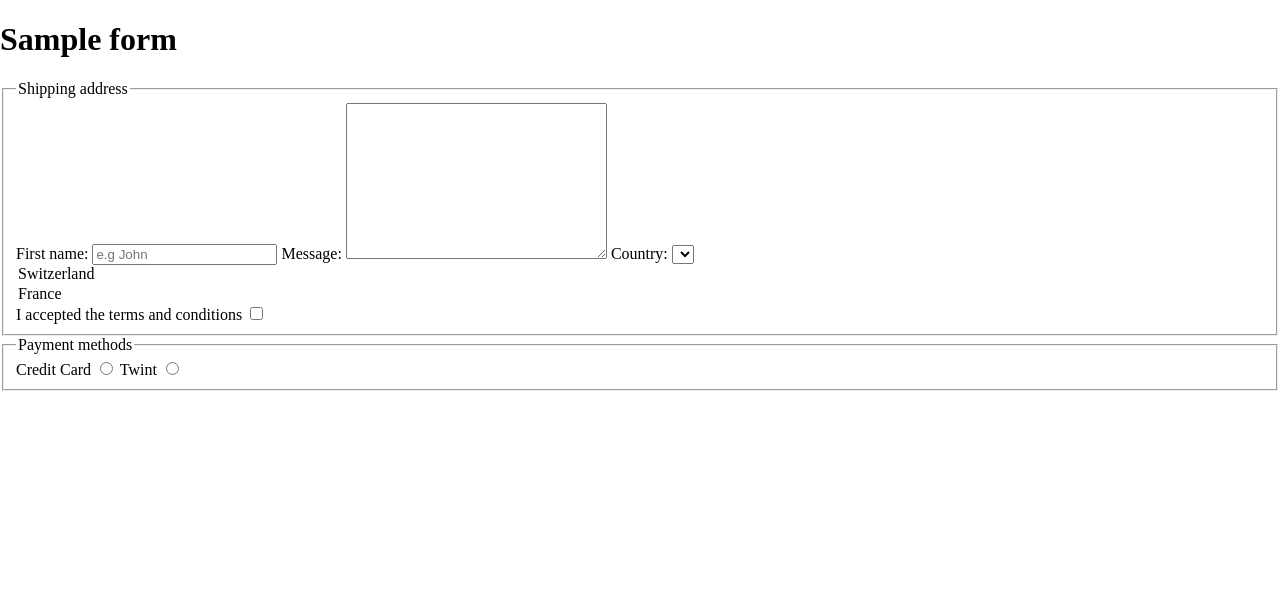
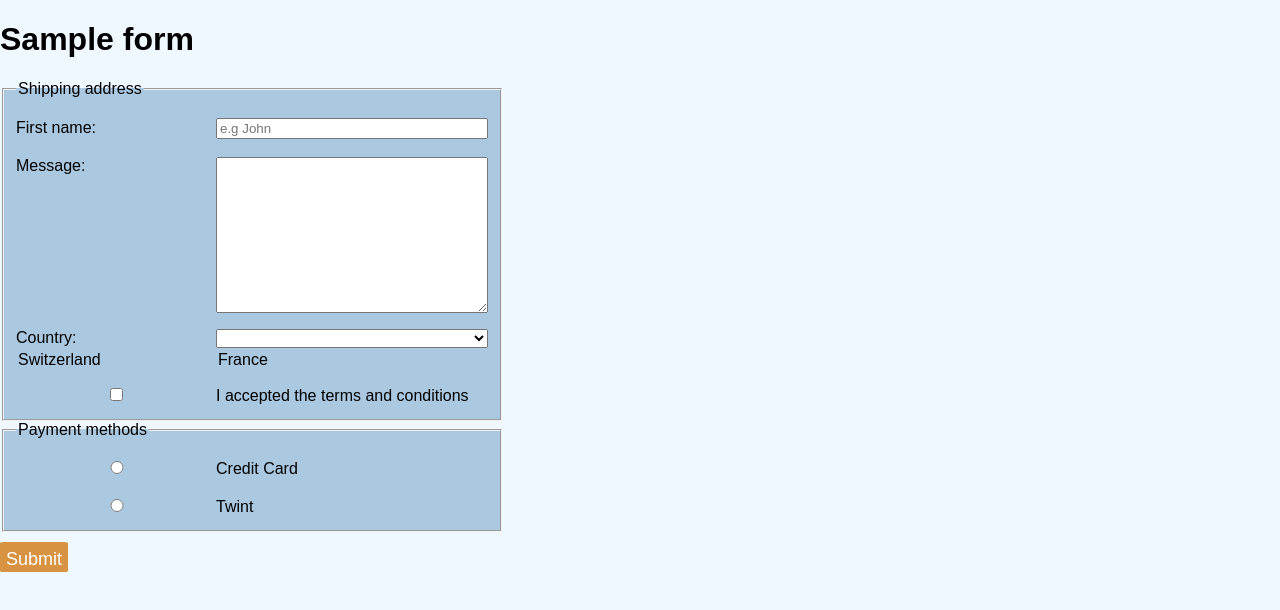
Before and after one commit to meleknurs/poco-meleknur, a plain HTML site: page poco-exercises/css-exercises/live-coding/index.html in a window 1280 px wide. Drawn offline with Linux system fonts and the light colour scheme.

Commit message:
finish html and style

```diff
--- a/poco-exercises/css-exercises/live-coding/index.html
+++ b/poco-exercises/css-exercises/live-coding/index.html
@@ -18,26 +18,27 @@
         <textarea name="msg" id="msg" cols="30" rows="10"></textarea>
 
         <label for="country">Country:</label>
-        <select name="country" id="country"></select>
+            <select name="country" id="country"></select>
             <option value="ch">Switzerland</option>
             <option value="fr">France</option>
 
+            <input type="checkbox" id="terms" name="terms" value="terms-accepted" required>
         <label for="terms">I accepted the terms and conditions</label>
-        <input type="checkbox" id="terms" name="terms" value="terms-accepted" required>
 
     </fieldset>
     <fieldset>
         <legend>Payment methods</legend>
+        <input type="radio" id="cc" name="payment-methods" value="cc">
         <label for="cc">Credit Card</label>
-        <input type="radio" id="cc" name="payment-methods" value="cc">
 
+        <input type="radio" id="twint" name="payment-methods" value="twint">
         <label for="twint">Twint</label>
-        <input type="radio" id="twint" name="payment-methods" value="twint">
     </fieldset>
-
+    <button type="submit">Submit</button>
 
     </form>
 
 
+
 </body>
 </html>
--- a/poco-exercises/css-exercises/live-coding/style.css
+++ b/poco-exercises/css-exercises/live-coding/style.css
@@ -2,8 +2,46 @@ html, body {
     box-sizing: border-box;
     margin: 0;
     padding: 0;
+    background-color: aliceblue;
+    font-family: Arial, Helvetica, sans-serif;
 }
+
 
 *, *:before, *::after {
     box-sizing: inherit;
+    flex-direction: column;
 }
+
+h1::before{
+    background-color: black;
+    font-family: Arial;
+    display: block;
+    height: 10px;
+    width: ;
+}
+fieldset {
+    align-items: baseline;
+    background-color: rgb(171, 200, 225);
+    display: grid;
+    grid-template-columns: 200px 1fr;
+    gap: 1 rem;
+    width: 500px;
+}
+
+
+label {
+    margin: 1rem 0 0.25rem;
+}
+
+button {
+    background-color: rgb(215, 147, 65);
+    border: none;
+    border-radius: 5%;
+    color: white;
+    height: 30px;
+    width: 50;
+    font-size: large;
+    text-align: center;
+    margin-top: 10px;
+    padding-top: 5px;
+}
```
